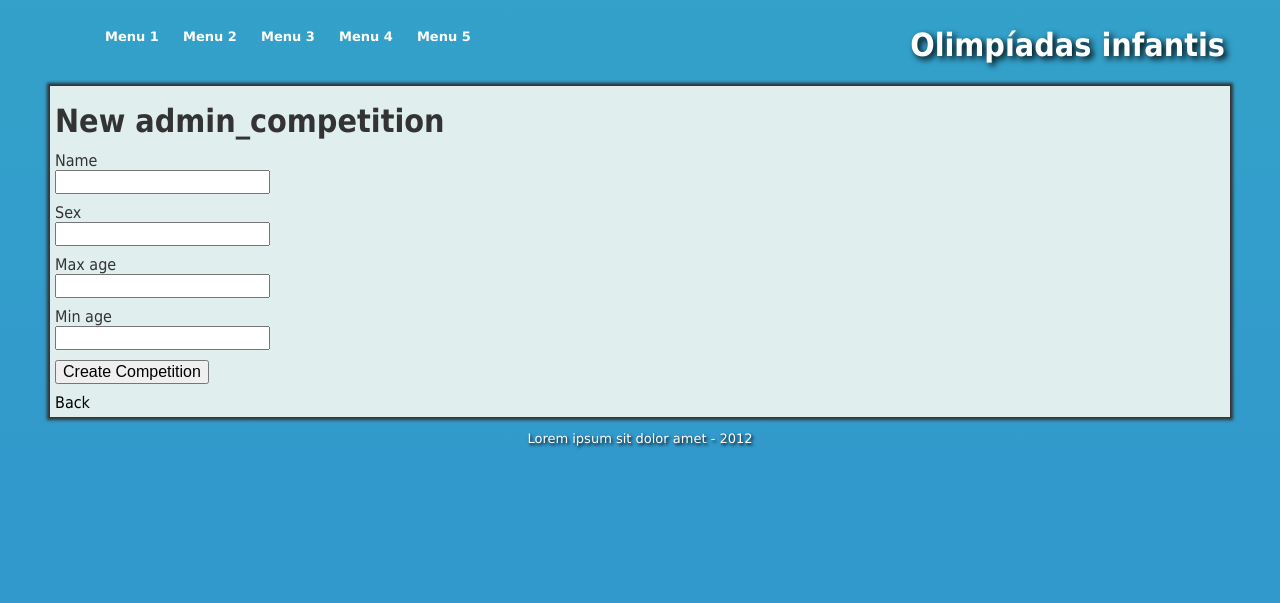
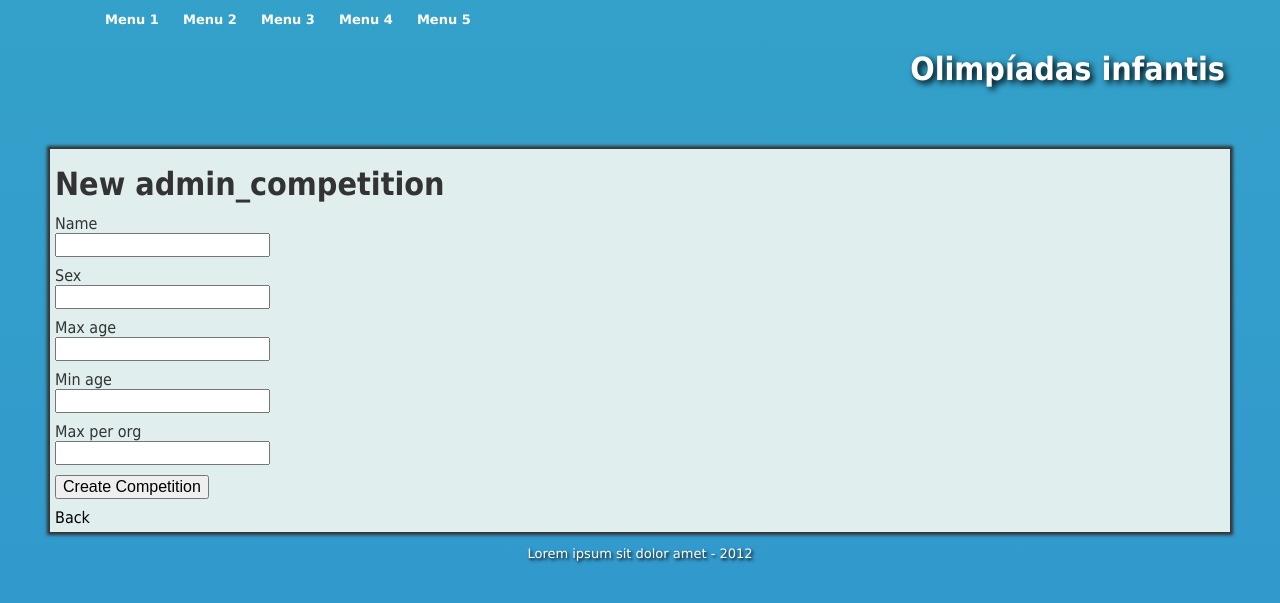
Before and after one commit to lucasbibiano/repositorio, a Rails app: page /admin/competitions/new in a window 1280 px wide. Shown: the top 603 px of the page. Run offline with Rails 7, Linux system fonts and the light colour scheme; style sheets or scripts are compiled from the project's sources; parts of the project's set-up code (start-up, migrations or seed data) failed here and were passed over; some libraries are stand-ins or nearby versions.

Commit message:
Estilo alterado, atributo max_per_org adicionado a competicao

```diff
--- a/app/assets/stylesheets/application.css
+++ b/app/assets/stylesheets/application.css
@@ -32,32 +32,36 @@
 		color-stop(1, rgb(51,161,201)),
 		color-stop(0, rgb(50,153,204))
 	);
-}
 
-header{
-	padding-top: 15px;
+	margin: 0;
 }
 
 header h1{
 	text-align: right;
 	color: white;
 	text-shadow: black 0.1em 0.1em 0.2em;
+	line-height: 3em;
 }
 
-nav li{
-	display: inline;
+nav ul{
+	margin: 0;
 }
 
-nav li a{
-	padding: 10px;
+nav ul li{
+	display: inline-block;
+	line-height: 3em;
+}
+
+nav ul li a{
+	padding: 0 10px 0 10px;
 	color: white !important;
 	font-weight: bold;
+	display: block;
 }
 
 nav li a:hover{
-	padding: 10px;
 	text-decoration: none;
-	background: #191970;
+	background: deepskyblue;
 }
 
 .box-shadow{
--- a/app/models/admin/competition.rb
+++ b/app/models/admin/competition.rb
@@ -1,4 +1,4 @@
 class Admin::Competition < ActiveRecord::Base
 	has_and_belongs_to_many :athletes
-	attr_accessible :max_age, :min_age, :name, :sex
+	attr_accessible :max_age, :min_age, :name, :sex, :max_per_org
 end
--- a/app/views/admin/competitions/_form.html.erb
+++ b/app/views/admin/competitions/_form.html.erb
@@ -27,6 +27,10 @@
     <%= f.label :min_age %><br />
     <%= f.number_field :min_age %>
   </div>
+  <div class="field">
+    <%= f.label :max_per_org %><br />
+    <%= f.number_field :max_per_org %>
+  </div>
   <div class="actions">
     <%= f.submit %>
   </div>
--- a/db/migrate/20120819184150_create_admin_competitions.rb
+++ b/db/migrate/20120819184150_create_admin_competitions.rb
@@ -5,6 +5,7 @@ class CreateAdminCompetitions < ActiveRecord::Migration
       t.string :sex
       t.integer :max_age
       t.integer :min_age
+      t.integer :max_per_org
 
       t.timestamps
     end
```
Also changed, not shown: db/schema.rb.
